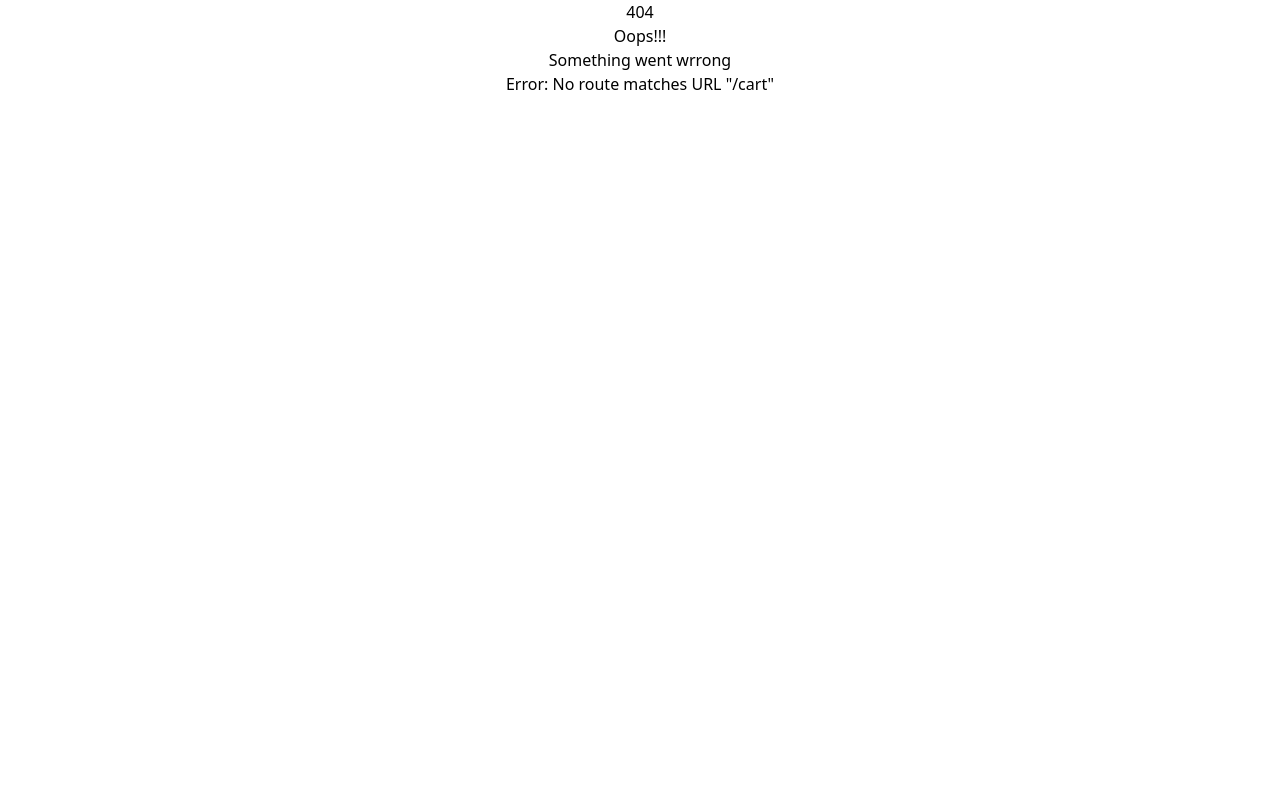
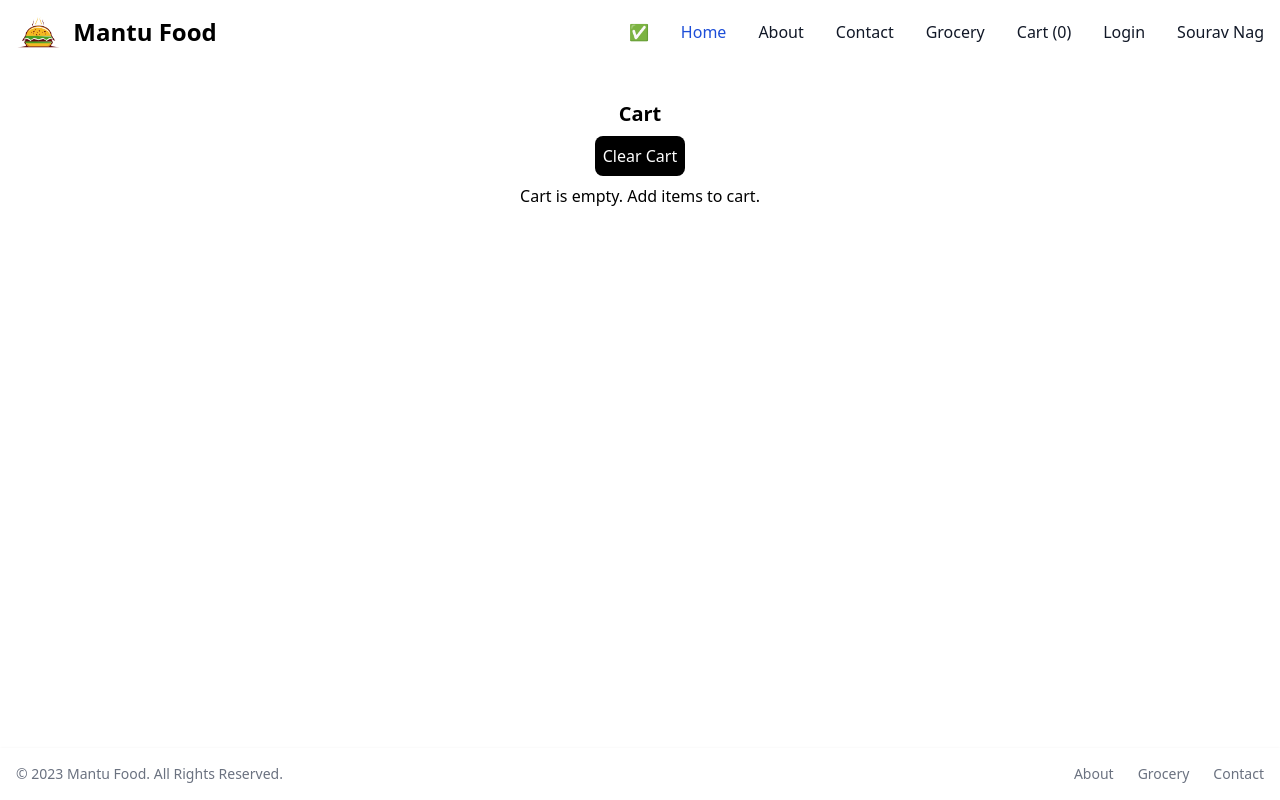
Before and after one commit to jssourav/FoodOrder, a React (Vite) app: page /cart in a window 1280 px wide. Before the commit this address had no page. Built offline with nearby package versions, Linux system fonts and the light colour scheme.

Commit message:
Implement redux-toolkit

```diff
--- a/package.json
+++ b/package.json
@@ -29,8 +29,10 @@
     "tailwindcss": "^3.4.7"
   },
   "dependencies": {
+    "@reduxjs/toolkit": "^2.2.7",
     "react": "^18.2.0",
     "react-dom": "^18.2.0",
+    "react-redux": "^9.1.2",
     "react-router-dom": "^6.25.1"
   },
   "browserslist": [
--- a/src/App.js
+++ b/src/App.js
@@ -9,6 +9,10 @@ import Error from "./components/Error";
 import RestaurantMenu from "./components/RestaurantMenu";
 import Footer from "./components/Footer";
 import UserContext from "./utils/UserContext";
+import { Provider } from "react-redux";
+import appStore from "./utils/appStore";
+import Cart from "./components/cart";
+
 // import Grocery from "./componentss/Grocery";
 const Grocery = lazy(() => import("./components/Grocery"));
 
@@ -39,13 +43,15 @@ const AppLayout = () => {
   }, []);
 
   return (
-    <div className="app flex flex-col min-h-screen">
+    <Provider store={appStore}>
       <UserContext.Provider value={{ loggedinUser: userName, setUserName }}>
-        <Header />
-        <Outlet />
-        <Footer />
+        <div className="app flex flex-col min-h-screen">
+          <Header />
+          <Outlet />
+          <Footer />
+        </div>
       </UserContext.Provider>
-    </div>
+    </Provider>
   );
 };
 
@@ -71,6 +77,10 @@ const appRouter = createBrowserRouter([
         element: <RestaurantMenu />,
       },
       {
+        path: "/cart",
+        element: <Cart />,
+      },
+      {
         path: "/grocery",
         element: (
           <Suspense fallback={<h1>Loading...</h1>}>
--- a/src/components/Body.js
+++ b/src/components/Body.js
@@ -33,7 +33,8 @@ const Body = () => {
     const data = await fetch(GET_RESTAURENTS);
     const json = await data.json();
     const restaurantDetails = findRestaurants(json?.data?.cards);
-    console.log(restaurantDetails, "restaurantDetails");
+    console.log(json);
+    // console.log(restaurantDetails, "restaurantDetails");
     setListsOfRestaurants(restaurantDetails);
     setFilteredRestaurants(restaurantDetails);
   };
@@ -45,7 +46,7 @@ const Body = () => {
   return listsOfRestaurants.length === 0 ? (
     <Shimmer />
   ) : (
-    <div className="body">
+    <div className="body mt-16">
       <div className="flex flex-wrap justify-center mt-10">
         <input
           type="text"
--- /dev/null
+++ b/src/components/Cart.js
@@ -0,0 +1,29 @@
+import React from "react";
+import { useDispatch, useSelector } from "react-redux";
+import ItemList from "./ItemList";
+import { clearCart } from "../utils/cartSlice";
+
+const Cart = () => {
+  const cartItems = useSelector((store) => store.cart.items);
+  const dispatch = useDispatch();
+  const clearCartHandler = () => {
+    dispatch(clearCart());
+  };
+  return (
+    <div className="mt-20 text-center p-5">
+      <h1 className="text-xl font-bold">Cart</h1>
+      <button
+        className="p-2 m-2 bg-black text-white rounded-lg"
+        onClick={clearCartHandler}
+      >
+        Clear Cart
+      </button>
+      <div className="w-6/12 m-auto">
+        {cartItems.length === 0 && <h1>Cart is empty. Add items to cart.</h1>}
+        <ItemList items={cartItems} />
+      </div>
+    </div>
+  );
+};
+
+export default Cart;
--- a/src/components/Header.js
+++ b/src/components/Header.js
@@ -3,12 +3,16 @@ import { Link } from "react-router-dom";
 import useOnline from "../utils/useOnline";
 import logo from "../../assets/images/logo.png";
 import UserContext from "../utils/UserContext";
+import { useSelector } from "react-redux";
 
 const Header = () => {
   const [btnName, setBtnName] = useState("Login");
   const [isNavOpen, setIsNavOpen] = useState(false);
   const isOnline = useOnline();
   const user = useContext(UserContext);
+
+  const cartItems = useSelector((store) => store.cart.items);
+  // console.log(cartItems, "cartItems");
 
   // if no dependancy array => useEffect is called every render
   // if dependancy array is empty = [] => useEffect is called on initial render(just once)
@@ -18,7 +22,7 @@ const Header = () => {
   // });
   return (
     <>
-      <nav className="bg-white border-gray-200 dark:bg-gray-900">
+      <nav className="bg-white border-gray-200 dark:bg-gray-900 fixed w-full z-20">
         <div className="flex flex-wrap items-center justify-between mx-auto p-4">
           <Link
             to="/"
@@ -96,8 +100,13 @@ const Header = () => {
                   Grocery
                 </Link>
               </li>
-              <li className="block py-2 px-3 text-gray-900 rounded hover:bg-gray-100 md:hover:bg-transparent md:border-0 md:hover:text-blue-700 md:p-0 dark:text-white md:dark:hover:text-blue-500 dark:hover:bg-gray-700 dark:hover:text-white md:dark:hover:bg-transparent">
-                Cart
+              <li>
+                <Link
+                  to="/cart"
+                  className="block py-2 px-3 text-gray-900 rounded hover:bg-gray-100 md:hover:bg-transparent md:border-0 md:hover:text-blue-700 md:p-0 dark:text-white md:dark:hover:text-blue-500 dark:hover:bg-gray-700 dark:hover:text-white md:dark:hover:bg-transparent"
+                >
+                  Cart ({cartItems.length})
+                </Link>
               </li>
               <li
                 className="block py-2 px-3 text-gray-900 rounded hover:bg-gray-100 md:hover:bg-transparent md:border-0 md:hover:text-blue-700 md:p-0 dark:text-white md:dark:hover:text-blue-500 dark:hover:bg-gray-700 dark:hover:text-white md:dark:hover:bg-transparent cursor-pointer"
--- a/src/components/ItemList.js
+++ b/src/components/ItemList.js
@@ -1,6 +1,14 @@
+import { useDispatch } from "react-redux";
 import { CDN_URL } from "../utils/constants";
+import { addItem } from "../utils/cartSlice";
 
 const ItemList = ({ items }) => {
+  const dispatch = useDispatch();
+
+  const handleAddItem = (item) => {
+    // Dispatch an action
+    dispatch(addItem(item));
+  };
   return (
     <div className="space-y-4">
       {items.map((item) => (
@@ -10,7 +18,7 @@ const ItemList = ({ items }) => {
         >
           <div className="md:mr-4">
             <h2 className="text-2xl my-2 flex">{item.card?.info?.name}</h2>
-            <div className="text-xl text-gray-700 my-2">
+            <div className="text-xl text-gray-700 my-2 text-left">
               ₹
               {item.card?.info?.price
                 ? item.card?.info?.price / 100
@@ -30,7 +38,7 @@ const ItemList = ({ items }) => {
               )}
             </div>
             {item.card?.info?.description && (
-              <div className="mt-2 text-gray-600">
+              <div className="mt-2 text-gray-600 text-left">
                 {item.card?.info?.description?.substring(0, 150)}...
               </div>
             )}
@@ -45,7 +53,10 @@ const ItemList = ({ items }) => {
               }
               alt={item.card?.info?.name}
             />
-            <button className="mt-[138px] bg-green-500 text-white px-4 py-2 rounded absolute ">
+            <button
+              className="mt-[138px] bg-green-500 text-white px-4 py-2 rounded absolute"
+              onClick={() => handleAddItem(item)}
+            >
               ADD
             </button>
             <span className="text-sm text-gray-500 mt-6">Customisable</span>
--- a/src/components/RestaurantMenu.js
+++ b/src/components/RestaurantMenu.js
@@ -25,7 +25,7 @@ const RestaurantMenu = () => {
   );
 
   return (
-    <div>
+    <div className="mt-16">
       <h1 className="font-bold my-5 text-2xl text-center">{name}</h1>
       <p className="font-bold text-lg text-center">
         {cuisines.join(", ")} - {costForTwoMessage}
--- a/src/components/Shimmer.js
+++ b/src/components/Shimmer.js
@@ -2,7 +2,7 @@ import React from "react";
 
 const Shimmer = () => {
   return (
-    <div className="shimmer-container">
+    <div className="shimmer-container mt-14">
       {Array(28)
         .fill("")
         .map((e, index) => (
--- /dev/null
+++ b/src/utils/appStore.js
@@ -0,0 +1,11 @@
+import cartSlice from "./cartSlice";
+
+const { configureStore } = require("@reduxjs/toolkit");
+
+const appStore = configureStore({
+  reducer: {
+    cart: cartSlice,
+  },
+});
+
+export default appStore;
--- /dev/null
+++ b/src/utils/cartSlice.js
@@ -0,0 +1,23 @@
+import { createSlice, current } from "@reduxjs/toolkit";
+
+const cartSlice = createSlice({
+  name: "cart",
+  initialState: {
+    items: [],
+  },
+  reducers: {
+    addItem: (state, action) => {
+      state.items.push(action.payload);
+    },
+    removeItem: (state) => {
+      state.items.pop;
+    },
+    clearCart: (state) => {
+      state.items.length = 0;
+    },
+  },
+});
+
+export const { addItem, removeItem, clearCart } = cartSlice.actions;
+
+export default cartSlice.reducer;
```
Also changed, not shown: 2 other files (tests, documents, lock files or other folders).
